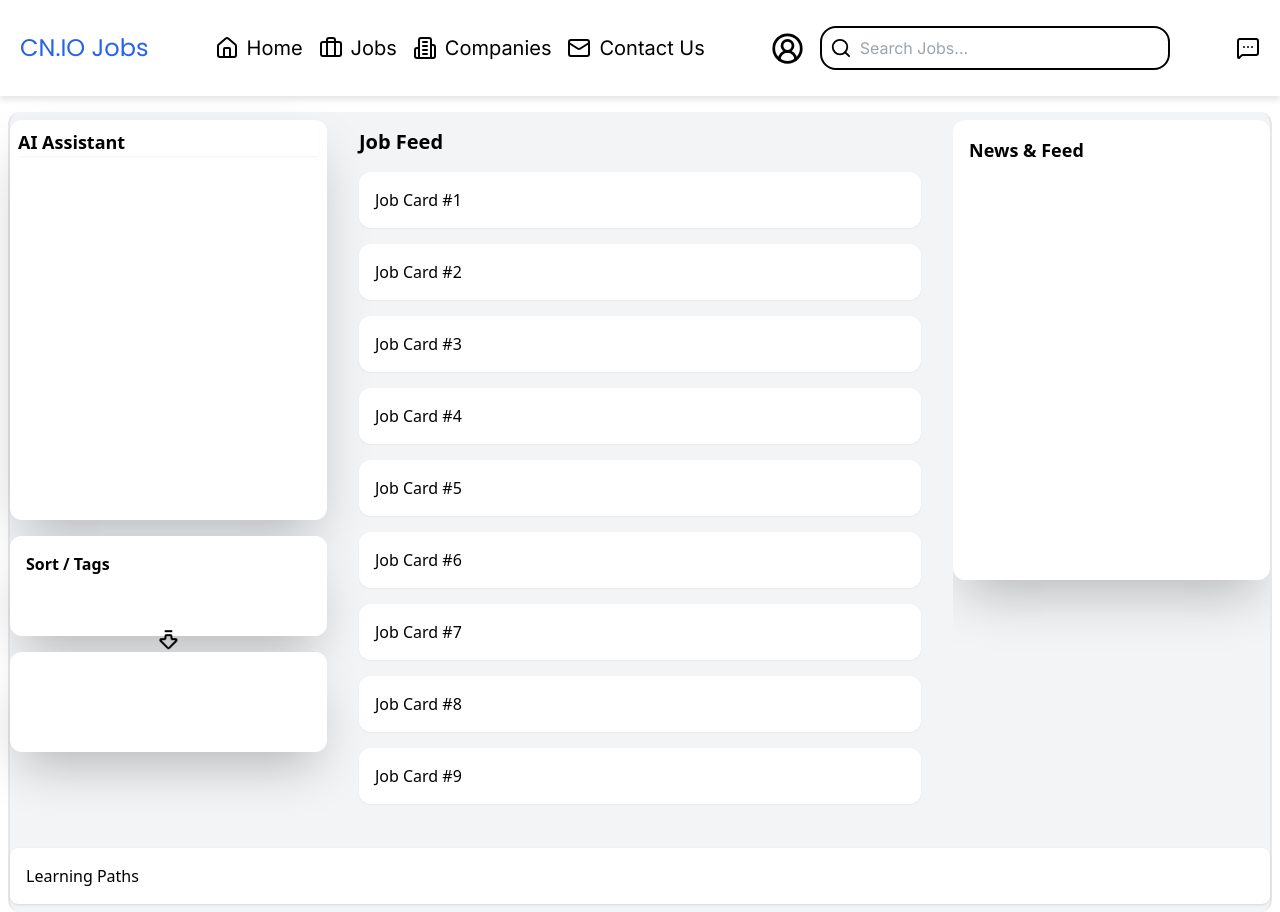
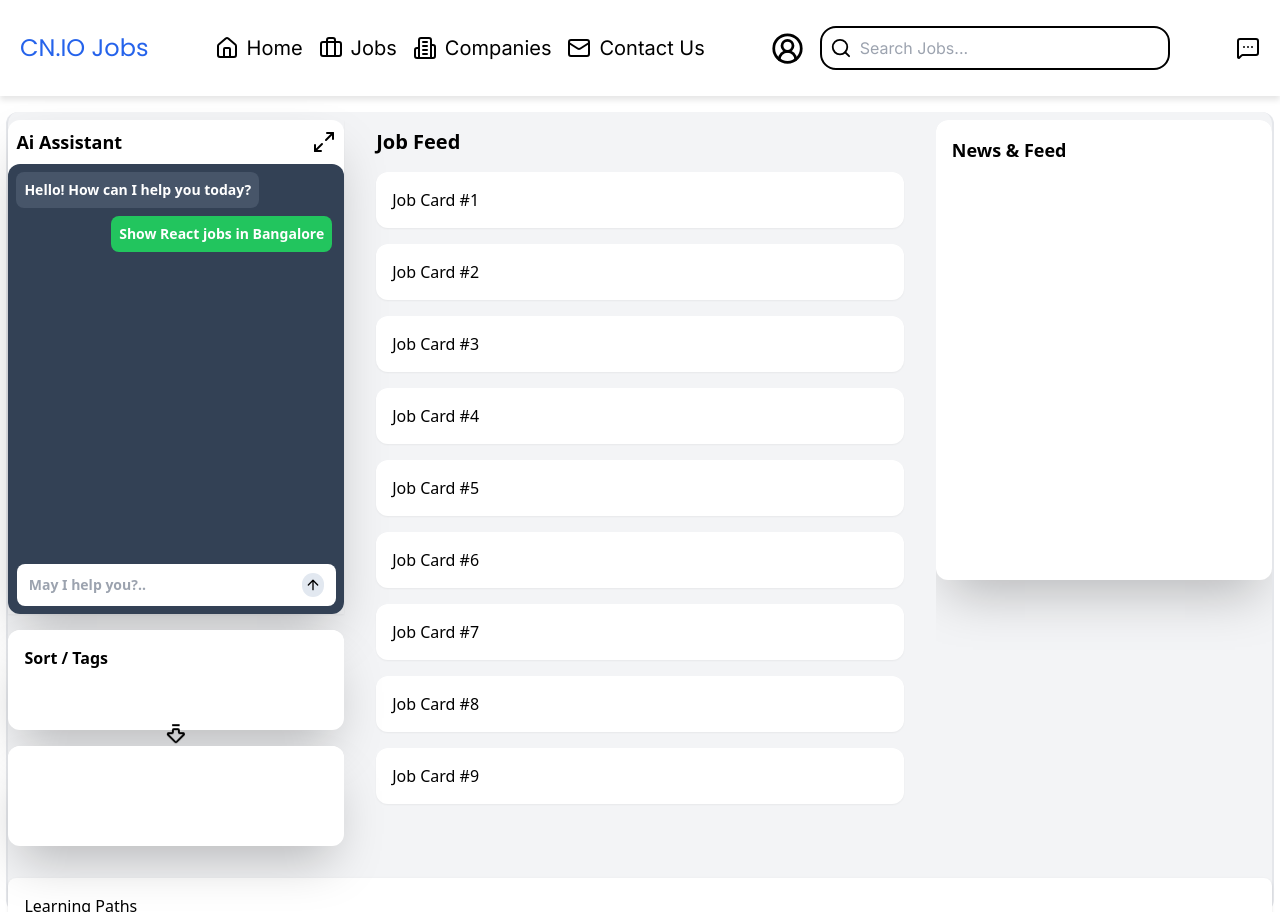
Before and after one commit to nd199/-cnio-job-website, a React (Vite) app in the folder frontend/: page / in a window 1280 px wide. Built offline with nearby package versions, Linux system fonts and the light colour scheme.

Commit message:
AI Screen UI being worked out

```diff
--- /dev/null
+++ b/frontend/src/components/AIMaxScreen.jsx
@@ -0,0 +1,93 @@
+import { ArrowUp } from 'lucide-react';
+import { useEffect, useRef, useState } from 'react';
+
+const AIMaxScreen = ({ aiMaxScreen, setAiMaxScreen }) => {
+  const [messages, setMessages] = useState([
+    { text: 'Welcome! Ask me anything about jobs, tech, or career guidance.', sender: 'ai' },
+    { text: 'What are some React jobs in Bangalore?', sender: 'user' },
+  ]);
+  const [input, setInput] = useState('');
+  const messagesEndRef = useRef(null);
+
+  const sendMessage = () => {
+    if (!input.trim()) return;
+    const newMessages = [...messages, { text: input.trim(), sender: 'user' }];
+    setMessages(newMessages);
+    setInput('');
+    // Optional: Add simulated AI response
+    setTimeout(() => {
+      setMessages((prev) => [
+        ...prev,
+        { text: input.trim(), sender: 'user' },
+        {
+          text: "Here's a React job: Frontend Developer at TechMahindra, Bangalore.",
+          sender: 'ai',
+        },
+      ]);
+    }, 800);
+  };
+
+  useEffect(() => {
+    messagesEndRef.current?.scrollIntoView({ behavior: 'smooth' });
+  }, [messages]);
+
+  if (!aiMaxScreen) return null;
+
+  return (
+    <div className="fixed inset-0 bg-black bg-opacity-40 z-50 flex items-center justify-center px-4">
+      <div className="w-full max-w-[1000px] h-[90%] bg-white rounded-lg shadow-2xl flex flex-col overflow-hidden">
+        {/* Header */}
+        <div className="p-4 border-b flex justify-between items-center bg-white">
+          <h2 className="text-lg font-bold">AI Assistant</h2>
+          <button
+            onClick={() => setAiMaxScreen(false)}
+            className="text-gray-600 hover:text-black font-medium"
+          >
+            Close
+          </button>
+        </div>
+
+        {/* Chat Area */}
+        <div className="flex-1 bg-slate-800 text-white p-4 space-y-2 overflow-y-auto text-sm">
+          {messages.map((msg, idx) => (
+            <div
+              key={idx}
+              className={`flex ${msg.sender === 'user' ? 'justify-end' : 'justify-start'}`}
+            >
+              <div
+                className={`p-2 rounded-md max-w-[75%] break-words whitespace-pre-wrap ${
+                  msg.sender === 'user' ? 'bg-green-500 text-black' : 'bg-slate-600 text-white'
+                }`}
+              >
+                {msg.text}
+              </div>
+            </div>
+          ))}
+          <div ref={messagesEndRef} />
+        </div>
+
+        {/* Input Bar */}
+        <div className="p-3 border-t bg-white">
+          <div className="flex items-center gap-2 rounded-md border px-3 py-2">
+            <input
+              value={input}
+              onChange={(e) => setInput(e.target.value)}
+              onKeyDown={(e) => e.key === 'Enter' && sendMessage()}
+              type="text"
+              placeholder="Type your message..."
+              className="w-full bg-transparent outline-none text-sm text-black"
+            />
+            <button
+              onClick={sendMessage}
+              className="bg-slate-200 w-7 h-7 rounded-full flex items-center justify-center"
+            >
+              <ArrowUp size={16} />
+            </button>
+          </div>
+        </div>
+      </div>
+    </div>
+  );
+};
+
+export default AIMaxScreen;
--- /dev/null
+++ b/frontend/src/components/AIMinScreen.jsx
@@ -0,0 +1,56 @@
+import { ArrowUp, Maximize2 } from 'lucide-react';
+
+const AIMinScreen = ({ setAiMaxScreen, setInput, input, sendMessage, messages }) => {
+  return (
+    <>
+      <div className="w-full flex justify-between items-center px-2 py-2">
+        <div>Ai Assistant</div>
+        <div className="relative group">
+          <Maximize2 className="cursor-pointer" onClick={() => setAiMaxScreen(true)} />
+          <div className="absolute -top-8 right-0 bg-black text-white text-xs px-2 py-1 rounded-md opacity-0 group-hover:opacity-100 transition-opacity duration-300 whitespace-nowrap z-50">
+            Expand Assistant
+          </div>
+        </div>
+      </div>
+      <div className="w-full bg-slate-700 h-[450px] rounded-lg flex flex-col items-center relative px-2 py-2">
+        <div className="flex-1 w-full overflow-y-auto text-white text-sm space-y-2 pr-1">
+          {messages.map((message, index) => (
+            <div
+              key={index}
+              className={`w-full flex ${
+                message.sender === 'user' ? 'justify-end' : 'justify-start'
+              }`}
+            >
+              <div
+                className={`p-2 rounded-md max-w-[80%] break-words whitespace-pre-wrap overflow-hidden
+                  overflow-wrap: anywhere word-break: break-word ${
+                    message.sender === 'user' ? 'bg-green-500' : 'bg-slate-600'
+                  }`}
+              >
+                {message.text}
+              </div>
+            </div>
+          ))}
+        </div>
+        {/* Input Bar */}
+        <div className="w-[95%] bg-white rounded-md h-[42px] flex items-center gap-2 absolute bottom-2 px-3">
+          <input
+            type="text"
+            placeholder="May I help you?.."
+            value={input}
+            onChange={(e) => setInput(e.target.value)}
+            className="w-full bg-transparent outline-none text-sm"
+          />
+          <button
+            onClick={sendMessage}
+            className="bg-slate-200 w-6 h-6 rounded-full flex items-center justify-center"
+          >
+            <ArrowUp size={16} />
+          </button>
+        </div>
+      </div>
+    </>
+  );
+};
+
+export default AIMinScreen;
--- /dev/null
+++ b/frontend/src/components/HomeCenter.jsx
@@ -0,0 +1,16 @@
+const HomeCenter = () => {
+  return (
+    <div className="flex-[3] max-h-[calc(100vh-6rem)] overflow-y-auto  rounded-l">
+      <div className="p-4 space-y-4">
+        <p className="text-xl font-semibold">Job Feed</p>
+        {[...Array(20)].map((_, idx) => (
+          <div key={idx} className="bg-white p-4 rounded-lg shadow-sm">
+            Job Card #{idx + 1}
+          </div>
+        ))}
+      </div>
+    </div>
+  );
+};
+
+export default HomeCenter;
--- a/frontend/src/pages/Home.jsx
+++ b/frontend/src/pages/Home.jsx
@@ -1,16 +1,43 @@
 import { LucideArrowBigDownDash } from 'lucide-react';
 import { useState } from 'react';
+import AIMaxScreen from '../components/AIMaxScreen';
+import AIMinScreen from '../components/AIMinScreen';
+import HomeCenter from '../components/HomeCenter';
 
 const Home = () => {
   const [expand, setExpand] = useState(false);
+  const [aiMaxScreen, setAiMaxScreen] = useState(false);
+  const [messages, setMessages] = useState([
+    { text: 'Hello! How can I help you today?', sender: 'ai' },
+    {
+      text: 'Show React jobs in Bangalore',
+      sender: 'user',
+    },
+  ]);
+  const [input, setInput] = useState('');
+  const sendMessage = () => {
+    if (!input.trim()) return;
+    setMessages([...messages, { text: input, sender: 'user' }]);
+    setInput('');
+    // Simulate AI response later if needed
+  };
 
   return (
-    <div className="w-[calc(100%-1rem)] mx-auto border-x-2 flex rounded-lg flex-col gap-4 h-[100vh] bg-gray-100">
+    <div className="w-[calc(100%-0.8rem)] mx-auto border-x-2 flex rounded-lg flex-col gap-4 h-[100vh] bg-gray-100 relative">
       <div className="flex flex-row gap-4">
         {/* left */}
-        <div className="flex-[1.6] rounded-lg flex items-center flex-col gap-4 h-auto">
-          <div className="mt-2 w-full h-[400px] bg-white rounded-lg shadow-2xl p-2 font-bold">
-            <div className="w-full text-lg shadow-sm bg-transparent">AI Assistant</div>
+        <div className="flex-[1.8] max-w-[400px] rounded-lg flex items-center flex-col gap-4 h-auto">
+          <div className="mt-2 w-full max-h-[500px] bg-white rounded-lg shadow-2xl font-bold">
+            <div className="w-full text-lg shadow-sm bg-transparent flex flex-col items-center justify-center">
+              {/* Header */}
+              <AIMinScreen
+                setAiMaxScreen={setAiMaxScreen}
+                setInput={setInput}
+                input={input}
+                sendMessage={sendMessage}
+                messages={messages}
+              />
+            </div>
           </div>
           {expand ? (
             <div className="w-full h-[190px] bg-white rounded-lg shadow-2xl relative">
@@ -34,18 +61,9 @@ const Home = () => {
           </div>
         </div>
         {/* center */}
-        <div className="flex-[3] max-h-[calc(100vh-6rem)] overflow-y-auto rounded-l">
-          <div className="p-4 space-y-4">
-            <p className="text-xl font-semibold">Job Feed</p>
-            {[...Array(20)].map((_, idx) => (
-              <div key={idx} className="bg-white p-4 rounded-lg shadow-sm">
-                Job Card #{idx + 1}
-              </div>
-            ))}
-          </div>
-        </div>
+        <HomeCenter />
         {/* right */}
-        <div className="mt-2 flex-[1.6] rounded-lg overflow-y-auto h-auto">
+        <div className="mt-2 flex-[1.8] max-w-[400px] rounded-lg overflow-y-auto h-auto">
           <div className="p-4 h-[460px] font-bold shadow-2xl bg-white rounded-lg">
             <div className="font-bold text-lg">News & Feed</div>
           </div>
@@ -54,6 +72,7 @@ const Home = () => {
       <div className=" w-full pt-4">
         <div className="bg-white p-4 rounded-md shadow">Learning Paths</div>
       </div>
+      <AIMaxScreen aiMaxScreen={aiMaxScreen} setAiMaxScreen={setAiMaxScreen} />
     </div>
   );
 };
```
